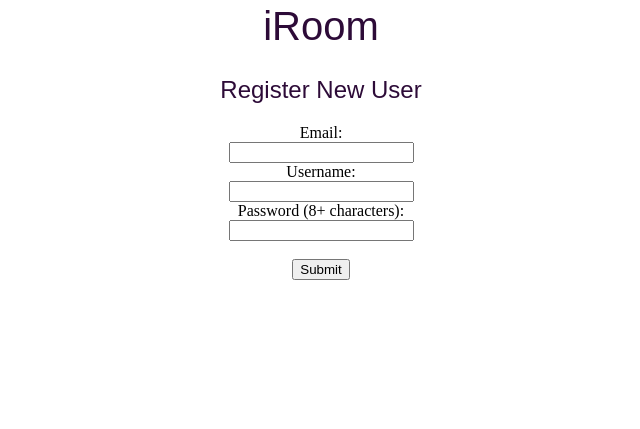
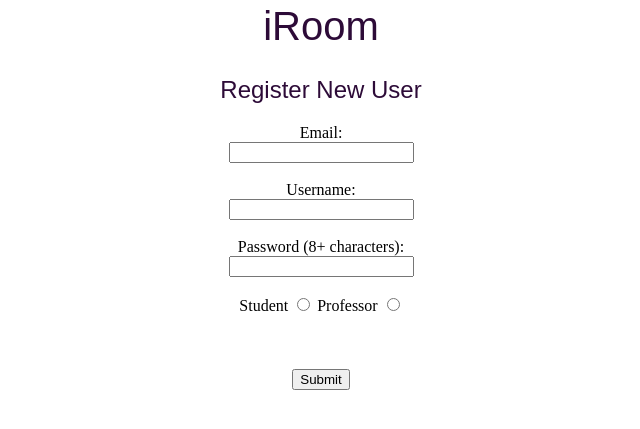
Before and after one commit to manleydrake/capstone-project-team-2-learning-system-app, a Flask app: page /register.html in a window 1280 px wide. Shown: the part 46-475 px from the top of the page, without its empty margins (319-959 px from the left). Run offline with Flask 2, Linux system fonts and the light colour scheme.

Commit message:
Tried hooking Register new user up... almost got it lol

```diff
--- a/iroom_api/app.py
+++ b/iroom_api/app.py
@@ -1,12 +1,12 @@
 from flask import Flask
 from flask import render_template
+import csv
 
 app = Flask(__name__)
 
 @app.route("/")
 def hello_world():
-    return "Hello, World!"
-
+    return render_template("home.html")
 
 @app.route("/home.html")
 def display_home():
@@ -22,8 +22,24 @@ def display_register():
 
 @app.route("/course1.html")
 def display_courses():
-    return render_template("courses.html")
+    return render_template("courses.html", class_name=class_name)
 
 @app.route("/classes.html")
 def display_classes():
     return render_template("classes.html")
+
+@app.route("/new_user.html")#/new_user.html?email=a&username=d&password=12345678&student_prof=s
+def register_new_user(username, email, password, student_prof):
+    add_user(username, email, password, student_prof)
+    return render_template("home.html", user=user)
+
+def read_users_csv():
+    with open('database/users.csv', newline='') as csvfile:
+        reader = csv.reader(csvfile, delimiter=',', quotechar='|')
+
+def add_user(username, email, password, student_prof):
+    with open('database/users.csv', 'w', newline='') as csvfile:
+        writer = csv.writer(csvfile, delimiter=',', quotechar='|', quoting=csv.QUOTE_MINIMAL)
+        reader = csv.reader(csvfile, delimiter=',', quotechar='|')
+        #Read last row and determine user_id
+        writer.writerow(user_id, username, email, password, student_prof)
--- a/iroom_api/database/users.csv
+++ b/iroom_api/database/users.csv
@@ -1,3 +1,3 @@
-user_id	username	email	password	student_prof	course_1	course_2	course_3	course_4	course_5	course_6	course_7	course_8	course_9
-10001	kellenk	kellen.karls@drake.edu		s	10001	10002	10003	10004
-10002	manly_manley	123@gmail.com		p	10001	10005
+user_id,username,email,password,student_prof,course_1,course_2,course_3,course_4,course_5
+10001,kellenk,kelln.karls@drake.edu,password,s,10001,10002,10003,10004,
+10002,manly_manley,123@gmail.com,Fr3!e$.kwu4,p,10001,10005,,,
--- a/iroom_api/templates/courses.html
+++ b/iroom_api/templates/courses.html
@@ -84,7 +84,7 @@ h1{
 <div class="block1">
 <h1>iRoom</h1>
 
-<h2>Cloud Computing</h2>
+<h2>{{class_name}}</h2>
 
 </div>
 
--- a/iroom_api/templates/register.html
+++ b/iroom_api/templates/register.html
@@ -70,13 +70,18 @@ h2{
 <h1>iRoom</h1>
 <h2>Register New User</h2>
 
-<form action="/register_user.php">
+<form action="/new_user.html">
   <label for="email">Email:</label><br>
-  <input type="text" id="email" name="email" value=""><br>
+  <input type="text" id="email" name="email" value=""><br><br>
   <label for="username">Username:</label><br>
-  <input type="text" id="username" name="username" value=""><br>
+  <input type="text" id="username" name="username" value=""><br><br>
   <label for="password">Password (8+ characters):</label><br>
   <input type="password" minlength=8 required id="password" name="password" value=""><br><br>
+  <label for="student">Student</label>
+  <input type="radio" id="student" name="student_prof" value="s">
+  <label for="prof">Professor</label>
+  <input type="radio" id="prof" name="student_prof" value="p"><br>
+  <br><br><br>
   <input type="submit" value="Submit">
 </form>
 
```
